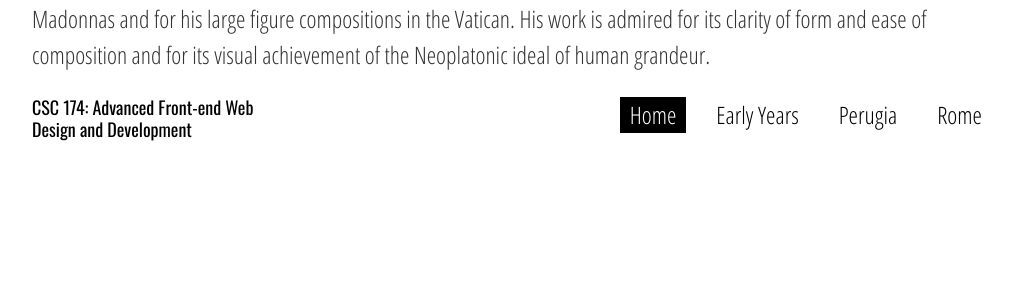
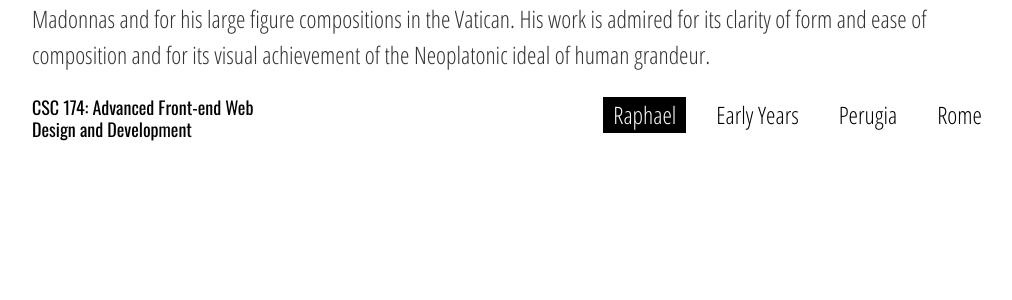
Before and after one commit to jbt19981007/CSC174-Lab02, a PHP site: page /bjiang.php in a window 1280 px wide. Shown: the part 389-689 px from the top of the page, without its empty margins (128-1140 px from the left). Run offline with PHP 8.4, Linux system fonts and the light colour scheme.

Commit message:
Update nav1.php

```diff
--- a/inc/nav1.php
+++ b/inc/nav1.php
@@ -2,7 +2,7 @@
 
 		<ul>
 
-			<li><a href="bjiang.php">Home</a></li>
+			<li><a href="bjiang.php">Raphael</a></li>
 
 			<li><a href="early_years.php">Early Years</a></li>
 
```
